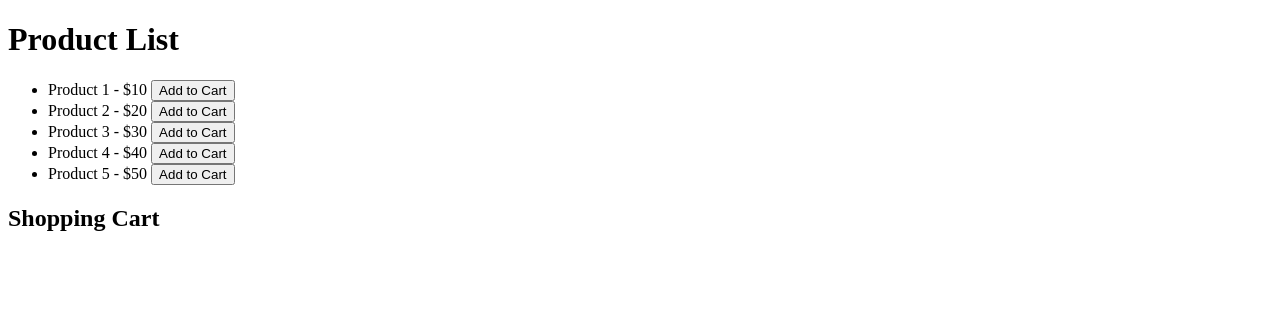
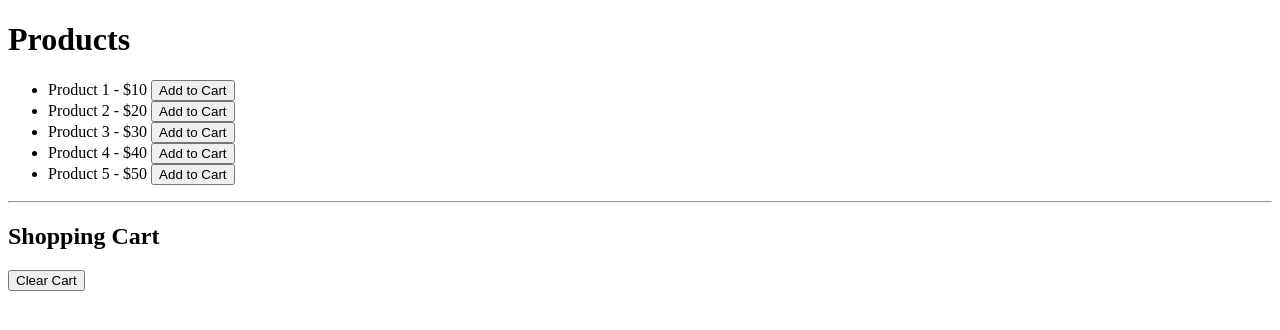
Before and after one commit to acciojob/shopping-cart-sessions-beingshahbaj, a website: page main.html in a window 1280 px wide. Drawn offline with Linux system fonts and the light colour scheme.

Commit message:
created a submission

```diff
--- a/main.html
+++ b/main.html
@@ -6,10 +6,13 @@
   </head>
 
   <body>
-    <h1>Product List</h1>
-  <ul id="product-list"></ul>
-  <h2>Shopping Cart</h2>
-  <ul id="cart-list"></ul>
+    <!-- do not edit this file -->
+    <h1>Products</h1>
+    <ul id="product-list"></ul>
+    <hr />
+    <h2>Shopping Cart</h2>
+    <ul id="cart-list"></ul>
+    <button id="clear-cart-btn">Clear Cart</button>
 
     <script type="text/javascript" src="./script.js"></script>
   </body>
```
